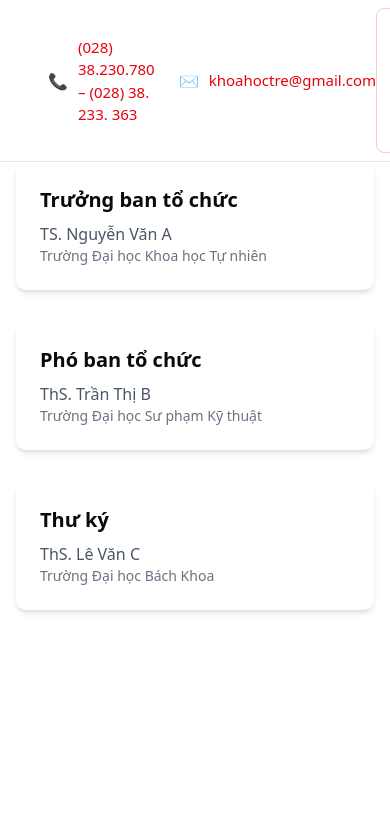
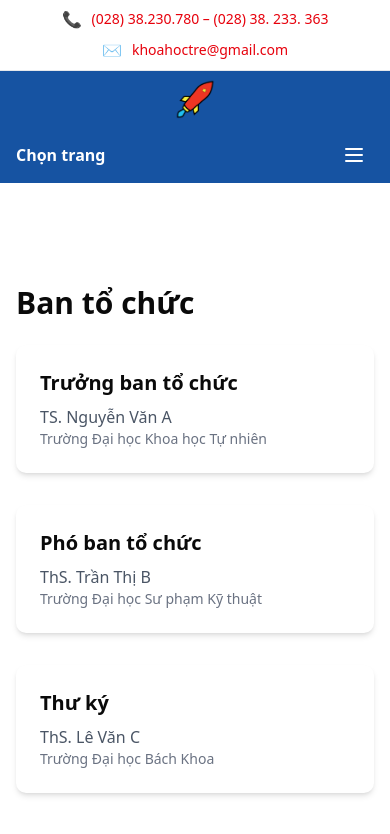
Before and after one commit to BadChoiceeee/Water-Rocket-Competition, a Next.js app: page /ban-to-chuc in a window 390 px wide. Shown: the top 834 px of the page. Built offline with nearby package versions, Linux system fonts and the light colour scheme.

Commit message:
IMAGE AND MOBILE RESPONSIVE

```diff
--- a/components/layout/library.tsx
+++ b/components/layout/library.tsx
@@ -112,10 +112,10 @@ export default function Library() {
         </div>
         <div className="text-primary">————— ♦ —————</div>
       </div>
-      <div className="grid grid-cols-2 md:grid-cols-4 gap-10 w-full max-w-6xl mx-auto">
+      <div className="grid grid-cols-2 md:grid-cols-4 gap-4 md:gap-10 w-full max-w-6xl mx-auto">
         {flickrAlbums.map((album) => (
           <div key={album.id} className="flex flex-col items-center">
-            <div className="relative w-48 h-36 md:w-56 md:h-40 bg-white rounded-lg overflow-hidden shadow hover:shadow-lg transition-shadow">
+            <div className="relative w-full aspect-[4/3] md:w-56 md:h-40 bg-white rounded-lg overflow-hidden shadow hover:shadow-lg transition-shadow">
               <a
                 data-flickr-embed="true"
                 href={album.albumUrl}
@@ -128,12 +128,12 @@ export default function Library() {
                   src={album.coverImage}
                   alt={album.title}
                   fill
-                  sizes="(max-width: 768px) 192px, 224px"
+                  sizes="(max-width: 768px) 50vw, 224px"
                   className="object-cover hover:scale-105 transition-transform duration-300"
                 />
               </a>
             </div>
-            <div className="mt-3 font-bold text-primary text-lg text-center">
+            <div className="mt-2 md:mt-3 font-bold text-primary text-base md:text-lg text-center">
               Năm {album.year}
             </div>
           </div>
--- a/components/layout/navbar.tsx
+++ b/components/layout/navbar.tsx
@@ -7,8 +7,9 @@ import { useEffect, useState } from "react";
 export default function Navbar() {
   const [showLogo, setShowLogo] = useState(false);
   const [isMounted, setIsMounted] = useState(false);
-  const [hasInteracted, setHasInteracted] = useState(false);
   const [forceShowLogo, setForceShowLogo] = useState(false);
+  const [showScrollTop, setShowScrollTop] = useState(false);
+  const [isMobileMenuOpen, setIsMobileMenuOpen] = useState(false);
 
   useEffect(() => {
     setIsMounted(true);
@@ -19,9 +20,7 @@ export default function Navbar() {
       } else {
         setShowLogo(true);
       }
-      if (currentScrollY === 0) {
-        setHasInteracted(false);
-      }
+      setShowScrollTop(currentScrollY > 40);
     };
 
     window.addEventListener("scroll", handleScroll);
@@ -42,17 +41,16 @@ export default function Navbar() {
         top: 0,
         behavior: 'smooth'
       });
-      setHasInteracted(false);
       setForceShowLogo(false);
       return;
     }
 
-    setHasInteracted(true);
     const targetId = href.replace('#', '');
     const element = document.getElementById(targetId);
     if (element) {
-      const navbarHeight = 100; // Luôn sử dụng chiều cao của navbar khi có logo
-      const headerHeight = 41;
+      const isMobile = window.innerWidth < 768; // Kiểm tra nếu là mobile
+      const navbarHeight = isMobile ? 120 : 100; // Điều chỉnh chiều cao navbar cho mobile
+      const headerHeight = isMobile ? 0 : 41; // Bỏ header height trên mobile
       const offset = navbarHeight + headerHeight;
       const elementPosition = element.getBoundingClientRect().top;
       const offsetPosition = elementPosition + window.pageYOffset - offset;
@@ -92,44 +90,128 @@ export default function Navbar() {
   return (
     <>
       {/* Header thông tin liên hệ */}
-      <motion.div
-        className="fixed top-0 left-0 w-full bg-white text-[15px] text-red-600 flex justify-between items-center px-12 py-2 border-b border-gray-200 z-30"
-        initial={{ y: -100 }}
-        animate={{ y: 0 }}
-        transition={{ type: "spring", stiffness: 100, damping: 20 }}
-      >
-        <div className="flex items-center gap-6">
-          <span className="flex items-center gap-2.5 hover:text-red-700 transition-colors cursor-pointer">
+      <div className="bg-white text-[15px] text-red-600 flex flex-col md:flex-row justify-between items-center px-4 md:px-12 py-2 border-b border-gray-200 md:fixed md:top-0 md:left-0 md:w-full md:z-30">
+        <div className="flex flex-col md:flex-row items-center gap-2 md:gap-6 w-full md:w-auto">
+          <span className="flex items-center gap-2.5 hover:text-red-700 transition-colors cursor-pointer text-sm md:text-[15px]">
             <span className="text-[16px]">📞</span>
             <span className="font-medium">(028) 38.230.780 – (028) 38. 233. 363</span>
           </span>
-          <span className="flex items-center gap-2.5 hover:text-red-700 transition-colors cursor-pointer">
+          <span className="flex items-center gap-2.5 hover:text-red-700 transition-colors cursor-pointer text-sm md:text-[15px]">
             <span className="text-[16px]">✉</span>
             <span className="font-medium">khoahoctre@gmail.com</span>
           </span>
         </div>
-        <motion.a
+        {/* Nút trở về KHOA HỌC TRẺ TST chỉ hiện trên PC */}
+        <a
           href="http://khoahoctre.com.vn"
           target="_blank"
           rel="noopener noreferrer"
-          className="text-red-600 hover:text-red-700 text-right text-[15px] font-semibold px-4 py-1 rounded-md hover:bg-red-50 transition-all duration-300 border border-red-200 hover:border-red-300"
-          whileHover={{ scale: 1.02 }}
-          whileTap={{ scale: 0.98 }}
+          className="hidden md:block text-red-600 hover:text-red-700 text-right text-[15px] font-semibold px-4 py-1 rounded-md hover:bg-red-50 transition-all duration-300 border border-red-200 hover:border-red-300"
         >
           Trở về KHOA HỌC TRẺ TST
-        </motion.a>
-      </motion.div>
+        </a>
+      </div>
 
-      {/* Menu ngang */}
+      {/* Navbar mobile: logo giữa, hamburger menu, dropdown, scroll to top */}
+      <div className="flex flex-col w-full md:hidden">
+        {/* Logo luôn ở giữa trên mobile */}
+        <div className="flex justify-center items-center py-2 bg-[#1653a2]">
+          <Image src="/roket.png" alt="Logo" width={40} height={40} />
+        </div>
+        {/* Menu hamburger và dropdown */}
+        <div className="flex items-center justify-between px-4 py-2 bg-[#1653a2]">
+          <span className="text-white text-base font-semibold">Chọn trang</span>
+          <div className="relative">
+            <button
+              className="text-white p-2"
+              onClick={() => setIsMobileMenuOpen(!isMobileMenuOpen)}
+            >
+              <svg
+                className="w-6 h-6"
+                fill="none"
+                stroke="currentColor"
+                viewBox="0 0 24 24"
+              >
+                {isMobileMenuOpen ? (
+                  <path
+                    strokeLinecap="round"
+                    strokeLinejoin="round"
+                    strokeWidth={2}
+                    d="M6 18L18 6M6 6l12 12"
+                  />
+                ) : (
+                  <path
+                    strokeLinecap="round"
+                    strokeLinejoin="round"
+                    strokeWidth={2}
+                    d="M4 6h16M4 12h16M4 18h16"
+                  />
+                )}
+              </svg>
+            </button>
+            {/* Dropdown menu mobile */}
+            <AnimatePresence>
+              {isMobileMenuOpen && (
+                <motion.div
+                  className="absolute top-full right-0 mt-2 w-48 bg-[#1653a2] rounded-lg shadow-lg py-2 px-3 z-50"
+                  initial={{ opacity: 0, y: -10 }}
+                  animate={{ opacity: 1, y: 0 }}
+                  exit={{ opacity: 0, y: -10 }}
+                  transition={{ duration: 0.2 }}
+                >
+                  <div className="flex flex-col gap-2">
+                    {menuItems.map((item) => (
+                      <motion.a
+                        key={item.href}
+                        href={item.href}
+                        className="text-white hover:text-yellow-300 transition-all duration-300 text-[15px] font-bold uppercase rounded px-2 py-2"
+                        whileHover={{ scale: 1.05 }}
+                        whileTap={{ scale: 0.95 }}
+                        onClick={(e) => {
+                          handleMenuClick(e, item.href);
+                          setIsMobileMenuOpen(false);
+                        }}
+                      >
+                        {item.text}
+                      </motion.a>
+                    ))}
+                    {/* Thêm menu Trở về KHOA HỌC TRẺ TST cho mobile */}
+                    <motion.a
+                      href="http://khoahoctre.com.vn"
+                      target="_blank"
+                      rel="noopener noreferrer"
+                      className="text-white hover:text-yellow-300 transition-all duration-300 text-[15px] font-bold uppercase rounded px-2 py-2"
+                      whileHover={{ scale: 1.05 }}
+                      whileTap={{ scale: 0.95 }}
+                      onClick={() => setIsMobileMenuOpen(false)}
+                    >
+                      Trở về KHOA HỌC TRẺ TST
+                    </motion.a>
+                  </div>
+                </motion.div>
+              )}
+            </AnimatePresence>
+          </div>
+        </div>
+      </div>
+      {/* Nút quay về đầu trang chỉ hiện trên mobile khi scroll xuống */}
+      <button
+        className={`fixed bottom-6 right-6 z-50 bg-[#1653a2] text-white rounded-full p-4 shadow-lg hover:bg-blue-800 transition-colors md:hidden ${showScrollTop ? '' : 'hidden'}`}
+        onClick={() => window.scrollTo({ top: 0, behavior: 'smooth' })}
+        aria-label="Quay về đầu trang"
+      >
+        <svg xmlns="http://www.w3.org/2000/svg" fill="none" viewBox="0 0 24 24" strokeWidth={1.5} stroke="currentColor" className="w-6 h-6">
+          <path strokeLinecap="round" strokeLinejoin="round" d="M4.5 12.75l7.5-7.5 7.5 7.5M12 5.25v13.5" />
+        </svg>
+      </button>
+
+      {/* Navbar PC: giữ nguyên như ban đầu, menu section, hiệu ứng showLogo, v.v. */}
       <motion.div
-        className="fixed top-[41px] left-0 w-full z-20 bg-[#1653a2] flex flex-col items-center justify-center"
+        className="hidden md:flex fixed top-[41px] left-0 w-full z-20 bg-[#1653a2] flex-col items-center justify-center"
+        style={{ minHeight: showLogo ? '100px' : '60px', transition: 'all 0.3s cubic-bezier(0.4, 0, 0.2, 1)' }}
         initial={{ y: -100 }}
         animate={{ y: 0 }}
         transition={{ type: "spring", stiffness: 100, damping: 20, delay: 0.1 }}
-        style={{
-          minHeight: showLogo ? '100px' : '60px',
-          transition: 'all 0.3s cubic-bezier(0.4, 0, 0.2, 1)'
-        }}
       >
         <AnimatePresence mode="wait">
           {(showLogo || forceShowLogo) && (
@@ -149,10 +231,9 @@ export default function Navbar() {
             </motion.div>
           )}
         </AnimatePresence>
-
         <nav className="flex items-center justify-center w-full pb-2">
           <div
-            className={`flex ${showLogo ? 'flex-row' : hasInteracted ? 'flex-row' : 'flex-col'} items-center justify-center gap-8 transition-all duration-300 ease-in-out ${!showLogo ? 'pt-4' : ''}`}
+            className={`flex ${showLogo ? 'flex-row' : forceShowLogo ? 'flex-row' : 'flex-col'} items-center justify-center gap-8 transition-all duration-300 ease-in-out ${!showLogo ? 'pt-4' : ''}`}
           >
             <div className="flex items-center justify-center gap-8">
               {mainMenuItems.map((item, index) => (
@@ -182,7 +263,7 @@ export default function Navbar() {
               href={registerItem.href}
               className={`text-white hover:text-yellow-300 transition-all duration-300 ${
                 showLogo ? 'text-[13px]' : 'text-[16px]'
-              } font-bold uppercase whitespace-nowrap ${showLogo ? 'mt-0' : hasInteracted ? 'mt-0' : 'mt-4'}`}
+              } font-bold uppercase whitespace-nowrap ${showLogo ? 'mt-0' : forceShowLogo ? 'mt-0' : 'mt-4'}`}
               whileHover={{ scale: 1.1 }}
               whileTap={{ scale: 0.95 }}
               initial={{ opacity: 0, y: 20 }}
```
